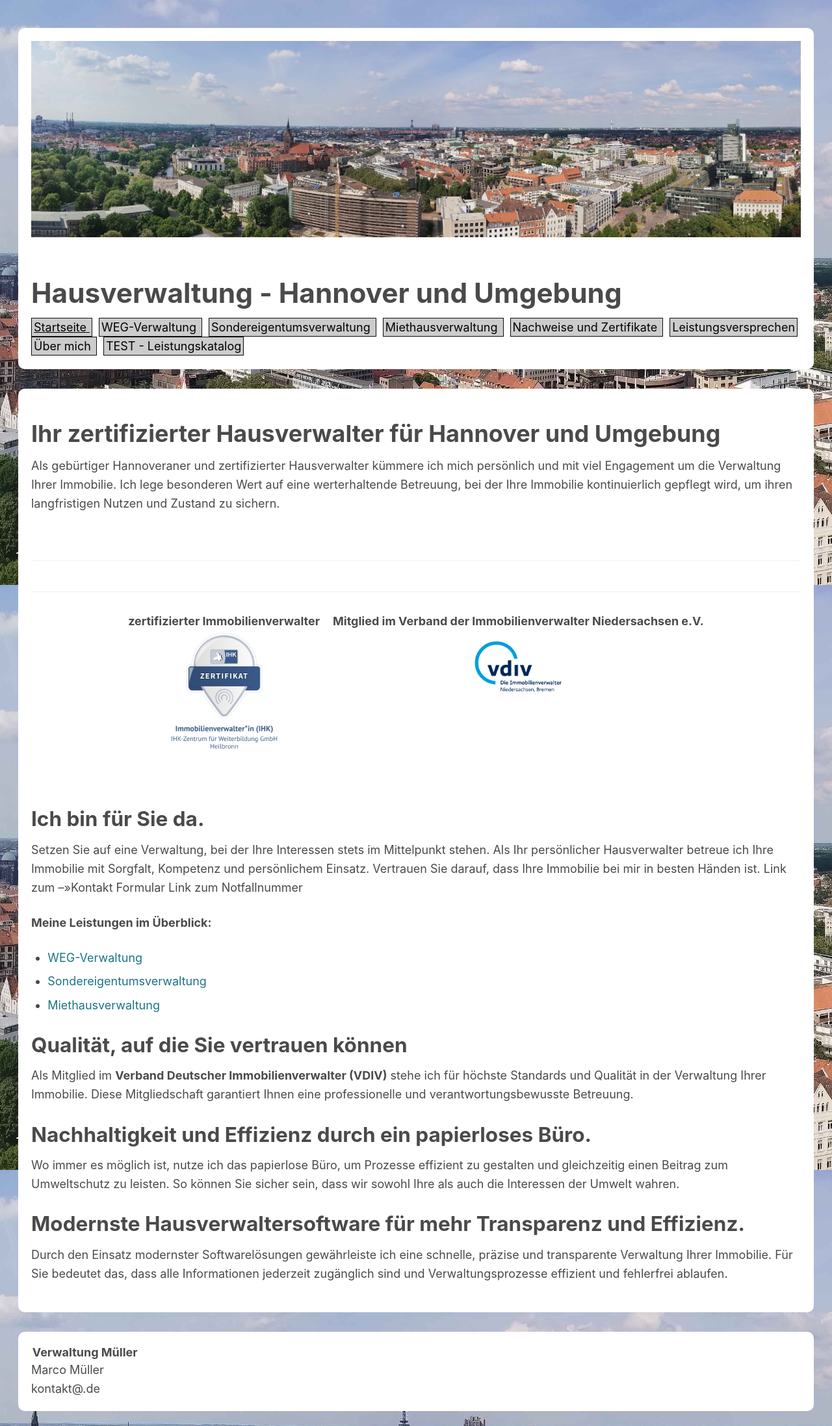
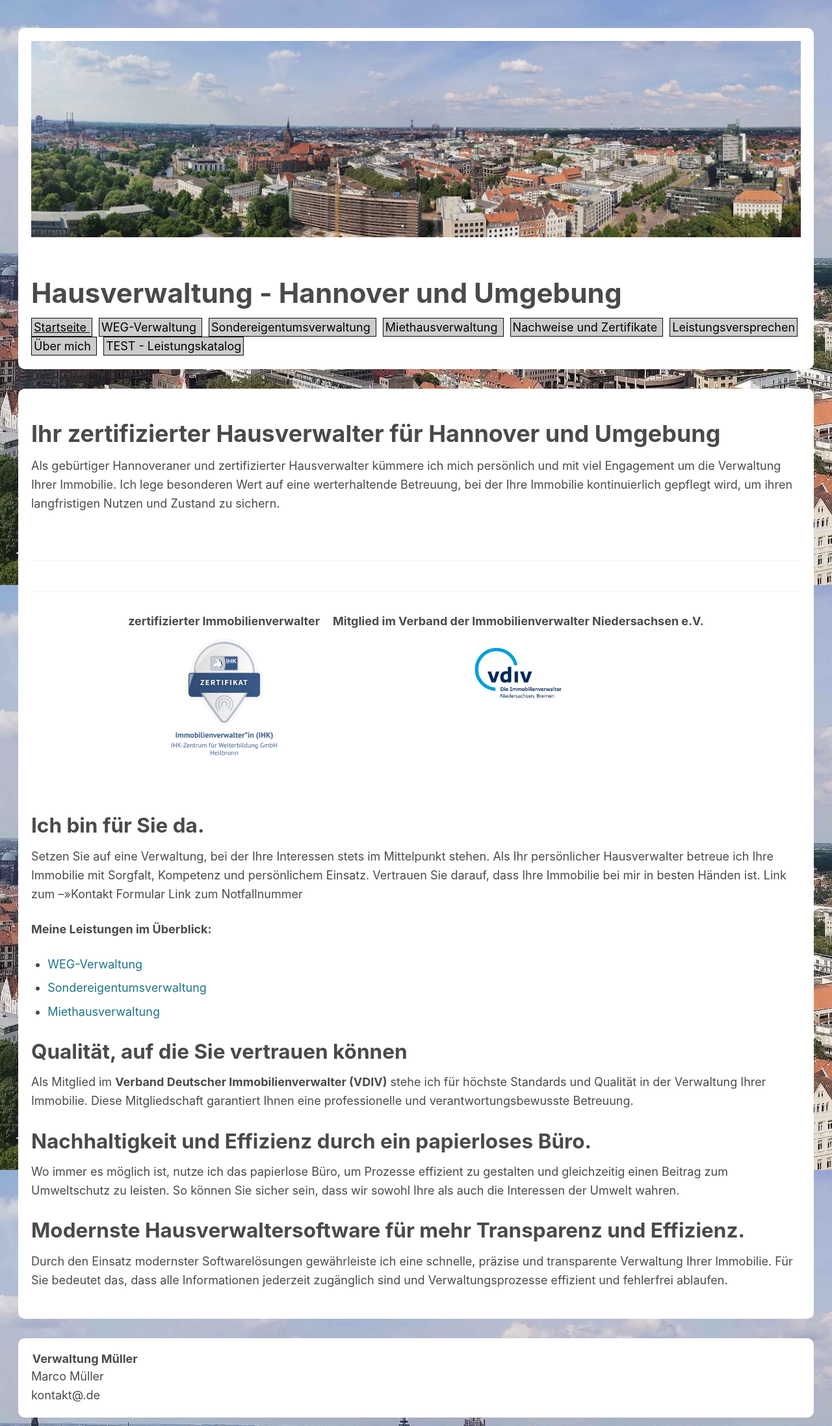
Before and after one commit to marek22k/hausverwaltung, a Jekyll site: the page built from index.md, in a window 1280 px wide. Shown: the whole page at 65% size. Built offline with Jekyll 4.4.1, drawn with Linux system fonts in a browser that asks for light colours.

Commit message:
Add 10px margin

```diff
--- a/assets/css/style.css
+++ b/assets/css/style.css
@@ -57,14 +57,18 @@ nav > a:hover {
   max-width: 400px;
 }
 
-.flexbox {
+#certificates_logos {
   display: flex;
   text-align: center;
   justify-content: center;
 }
 
-.flexbox > * {
+#certificates_logos > div {
   margin: 10px;
   text-align: center;
   font-weight: bold;
 }
+
+#certificates_logos > div > *:first-child {
+  margin-bottom: 10px;
+}
--- a/index.md
+++ b/index.md
@@ -18,7 +18,7 @@ langfristigen Nutzen und Zustand zu sichern.
 |:---:|:---:|
 |||
 
-<div class="flexbox">
+<div id="certificates_logos">
     <div>
         <div>zertifizierter Immobilienverwalter</div>
         <a href="https://badges.ihk-kompetenz.plus/assertion/f215ab3c-9e25-4efe-83a8-da10036371b5?id=U2FsdGVkX19lBDNHu0Cv1IgLjduX0Ui/m%209pxj/c1hfx1jaMzmEQjGfhNLWDXZfG4GEqCM/fldCq4QhMBqIaBQ==" target="_blank"><img src="/assets/img/nachweise-und-zertifikate/badge.png" alt="Immobilienverwalter (IHK)" class="certificate"  width="200" height="200"></a>
```
